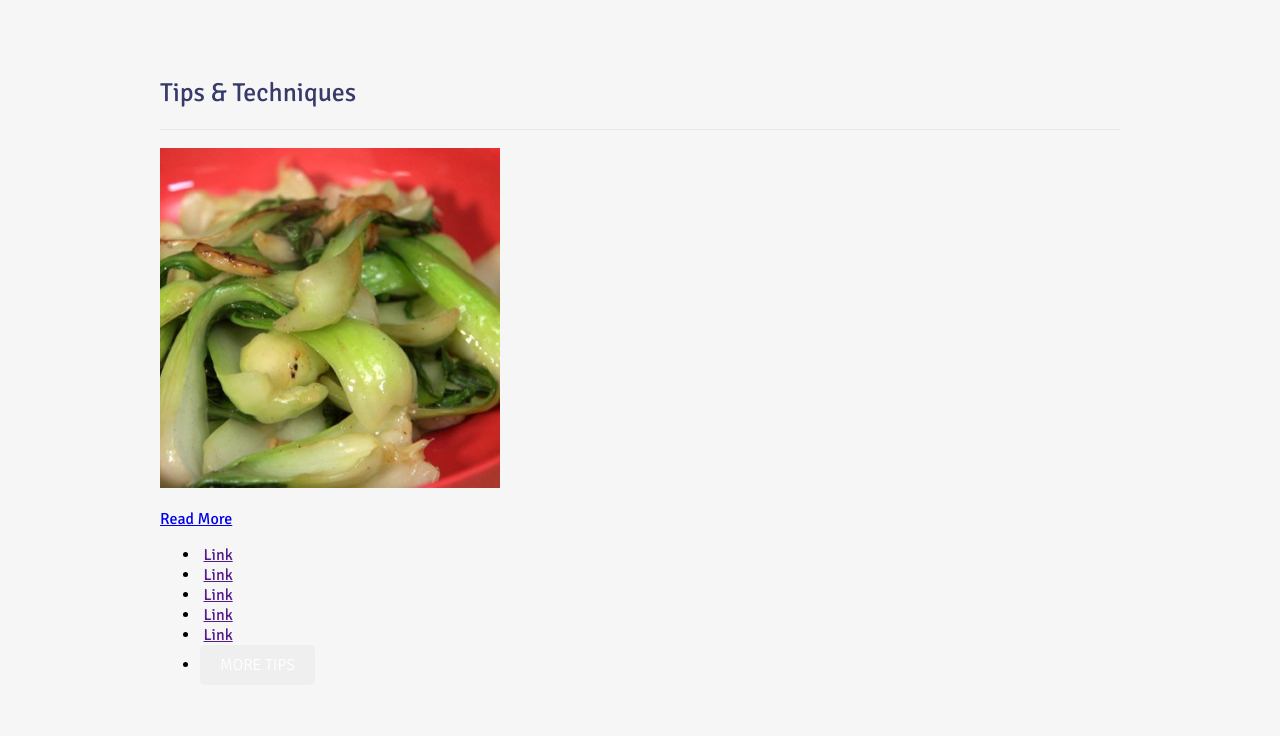
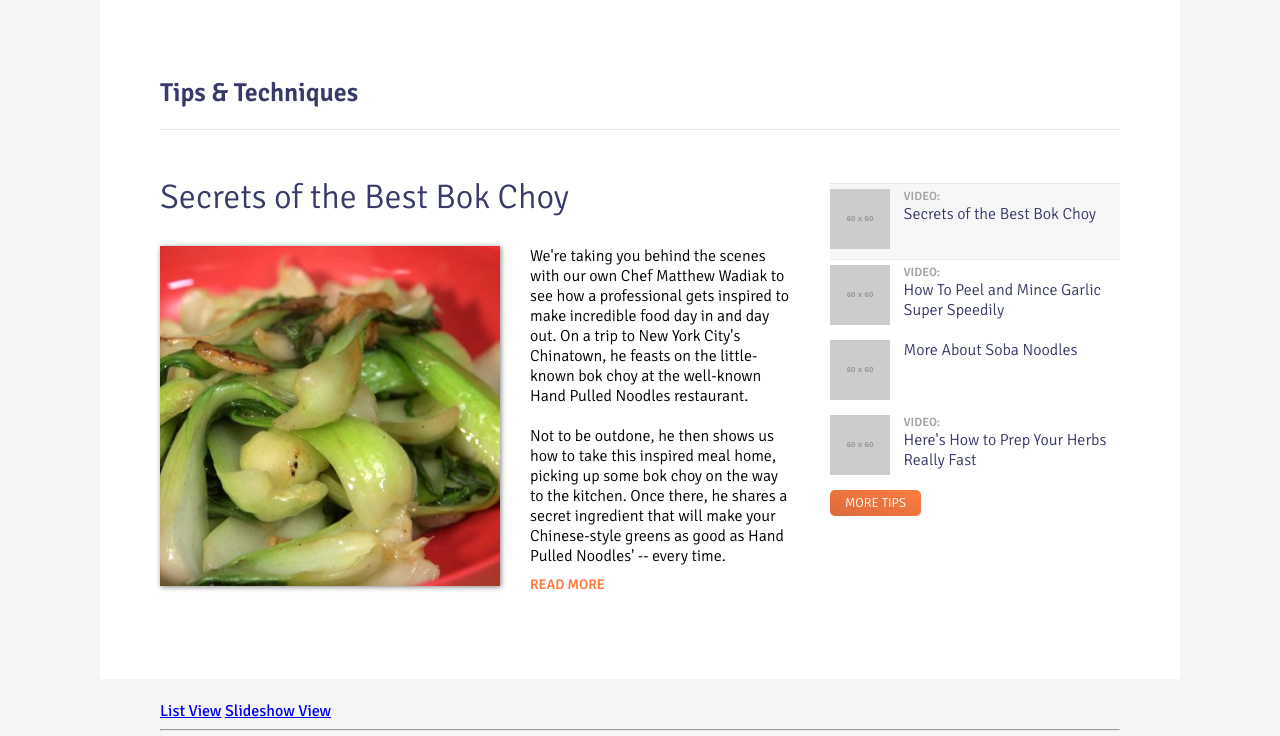
Before and after one commit to rfarine/blue, a plain HTML site: page index.html in a window 1280 px wide. Shown: the part 699-1435 px from the top of the page. Drawn offline with Linux system fonts and the light colour scheme; placeholder pictures from the web are drawn by us; a script that the page names is missing.

Commit message:
styled Tips & Techniques.

```diff
--- a/css/sass/_colors.scss
+++ b/css/sass/_colors.scss
@@ -3,7 +3,7 @@ $white: #FFFFFF;
 $black: #000000;
 $gray: #F6F6F6;
 $dark-gray: #7A7A7A;
-$medium-gray: fade-out($dark-gray,0.75);
+$medium-gray: #A5A5A5;
 $light-gray: #E7E7E7;
 $violet: #383B69;
 $light-violet: #434D86;
--- a/css/sass/_general.scss
+++ b/css/sass/_general.scss
@@ -54,8 +54,8 @@
 
 nav {
   height: em(40);
-  border-top: 1px solid $medium-gray;
-  border-bottom: 1px solid $medium-gray;
+  border-top: 1px solid fade-out($medium-gray, 0.75);
+  border-bottom: 1px solid fade-out($medium-gray, 0.75);
   ul {
     list-style-type: none;
     padding: 0;
--- a/css/sass/_tips.scss
+++ b/css/sass/_tips.scss
@@ -1,12 +1,83 @@
 // Tips
 
 .tips-text {
+  background: $white;
   padding: em(60);
   h1 {
     font-size: em(26);
-    font-weight: 400;
+    font-weight: 600;
     color: $header-color;
     padding: 0 0 20px 0;
     border-bottom: 1px solid $light-gray;
   }
 }
+
+.tips-feature, .tips-navigation {
+  display: inline-block;
+  float: left;
+}
+
+.tips-feature {
+  width: em(630);
+  h2 {
+    font-size: em(34);
+    font-weight: 300;
+    color: $header-color;
+  }
+  img {
+    float: left;
+    margin-right: 30px;
+    box-shadow: 1px 1px 5px fade-out($dark-gray, 0.05);
+  }
+  p {
+    font-weight: 300;
+  }
+  a, a:link {
+    display: inline-block;
+    font-size: em(14);
+    font-weight: 600;
+    text-transform: uppercase;
+    text-decoration: none;
+    color: $orange;
+    padding: 10px 0;
+  }
+}
+
+.tips-navigation {
+  width: em(330);
+  ul {
+    list-style-type: none;
+    margin: em(35) 0;
+    li {
+      padding: em(5) 0;
+      &.active {
+        background: #F7F7F7;
+        border-top: 1px solid $light-gray;
+        border-bottom: 1px solid $light-gray;
+      }
+      img {
+        margin-right: 10px;
+      }
+      div {
+        display: inline-block;
+        vertical-align: top;
+        width: em(215);
+      }
+      span {
+        &.tips-video-text {
+          display: block;
+          font-size: em(12);
+          font-weight: 600;
+          color: $medium-gray;
+          text-transform: uppercase;
+        }
+      }
+      a, a:link {
+        font-size: em(16);
+        font-weight: 300;
+        color: $violet;
+        text-decoration: none;
+      }
+    }
+  }
+}
--- a/index.html
+++ b/index.html
@@ -65,41 +65,47 @@
     <section>
       <div class="tips-text row">
         <h1>Tips & Techniques</h1>
-        <div>
-          <img src="img/video.jpg" alt="video">
+        <div class="tips-feature">
+          <h2>Secrets of the Best Bok Choy</h2>
           <p>
+            <img src="img/video.jpg" alt="video">
+            We're taking you behind the scenes with our own Chef Matthew Wadiak to see how a professional gets inspired to make incredible food day in and day out.  On a trip to New York City's Chinatown, he feasts on the little-known bok choy at the well-known Hand Pulled Noodles restaurant. <br><br>
+
+            Not to be outdone, he then shows us how to take this inspired meal home, picking up some bok choy on the way to the kitchen.  Once there, he shares a secret ingredient that will make your Chinese-style greens as good as Hand Pulled Noodles' -- every time.<br>
             <a href="#">Read More</a>
           </p>
         </div>
-        <div>
+        <div class="tips-navigation">
           <ul>
-            <li>
-              <img src="">
-              <span></span>
-              <a href="">Link</a>
+            <li class="active">
+              <img src="http://placehold.it/60x60">
+              <div>
+                <span class="tips-video-text">Video:</span>
+                <a href="">Secrets of the Best Bok Choy</a>
+              </div>
             </li>
             <li>
-              <img src="">
-              <span></span>
-              <a href="">Link</a>
+              <img src="http://placehold.it/60x60">
+              <div>
+                <span class="tips-video-text">Video:</span>
+                <a href="">How To Peel and Mince Garlic Super Speedily</a>
+              </div>
             </li>
             <li>
-              <img src="">
-              <span></span>
-              <a href="">Link</a>
+              <img src="http://placehold.it/60x60">
+              <div>
+                <a href="">More About Soba Noodles</a>
+              </div>
             </li>
             <li>
-              <img src="">
-              <span></span>
-              <a href="">Link</a>
+              <img src="http://placehold.it/60x60">
+              <div>
+                <span class="tips-video-text">Video:</span>
+                <a href="">Here's How to Prep Your Herbs Really Fast</a>
+              </div>
             </li>
             <li>
-              <img src="">
-              <span></span>
-              <a href="">Link</a>
-            </li>
-            <li>
-              <button>More Tips</button>
+              <button class="orange small">More Tips</button>
               <span></span>
             </li>
           </ul>
```
Also changed, not shown: css/style.css.
